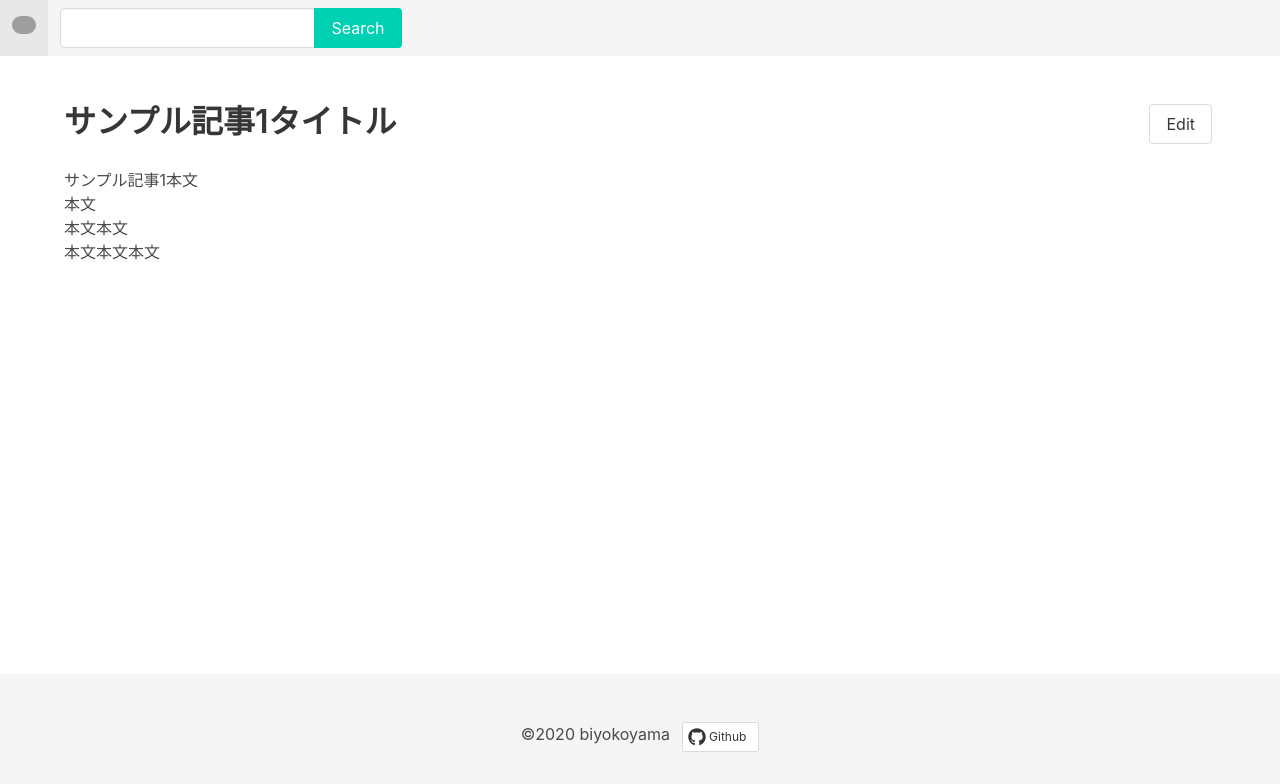
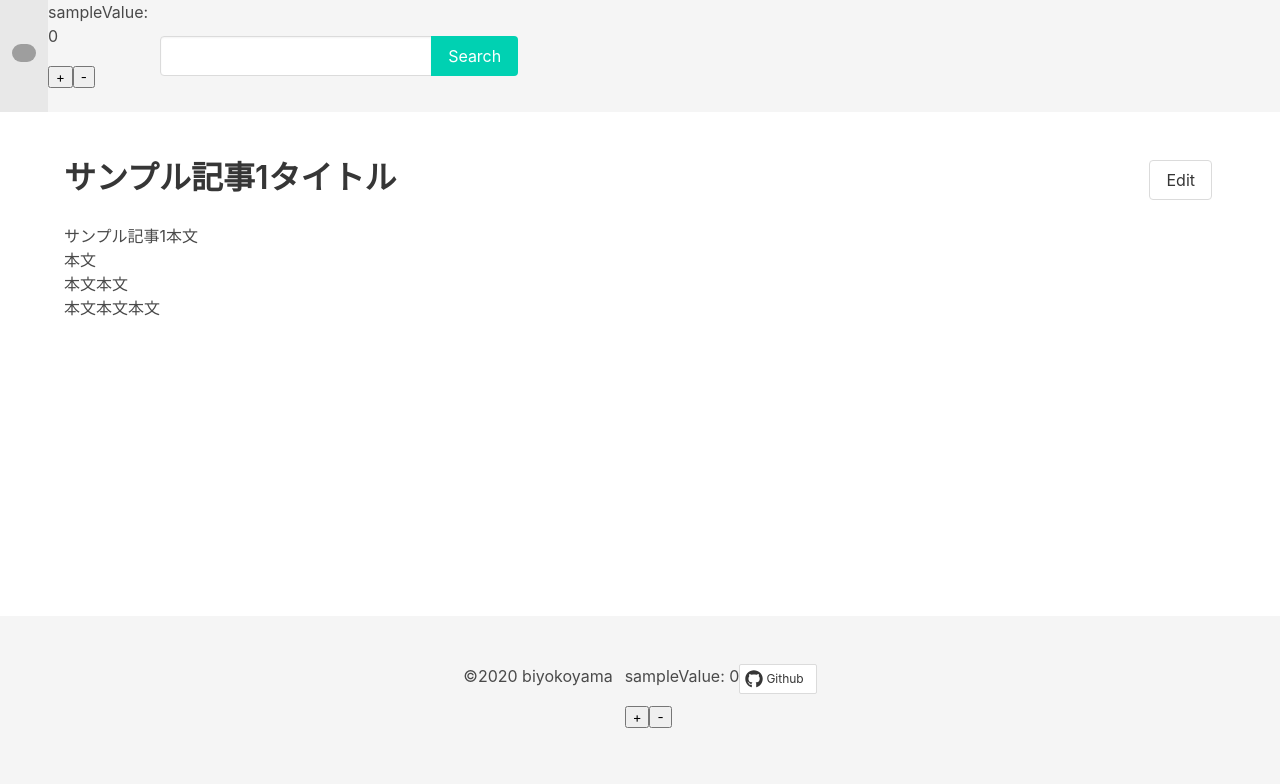
Before and after one commit to biyokoyama/wiki-react-typescript-practice, a React (Create React App) app: page /articles/1 in a window 1280 px wide. Shown: the top 784 px of the page. Built offline with nearby package versions, Linux system fonts and the light colour scheme; grey boxes are pictures that could not be loaded.

Commit message:
redux導入、サンプル実装

```diff
--- a/src/components/Footer.tsx
+++ b/src/components/Footer.tsx
@@ -1,6 +1,7 @@
 import React from "react";
 import { FontAwesomeIcon } from "@fortawesome/react-fontawesome";
 import styled from "styled-components";
+import StoreSample from "./StoreSample";
 
 const Wrapper = styled.footer`
   padding: 3rem;
@@ -11,6 +12,7 @@ const Footer: React.FC = () => {
     <Wrapper className="footer has-background-light">
       <div className="field is-grouped is-grouped-centered">
         <p className="control">©︎2020 biyokoyama</p>
+        <StoreSample />
         <p className="control">
           <a
             href="https://github.com/biyokoyama/wiki-react-typescript-practice"
--- a/src/components/Navbar.tsx
+++ b/src/components/Navbar.tsx
@@ -3,6 +3,7 @@ import { Link, Switch, Route } from "react-router-dom";
 import logo from "../logo.png";
 import SearchForm from "./SearchForm";
 import styled from "styled-components";
+import StoreSample from "./StoreSample";
 
 const Wrapper = styled.nav`
   .navbar__title {
@@ -22,6 +23,7 @@ const Navbar: React.FC = () => {
             <img className="is-rounded" src={logo} width="24" height="24" />
           </span>
         </Link>
+        <StoreSample />
         <Switch>
           <Route path="/" exact />
           <Route>
--- /dev/null
+++ b/src/components/StoreSample.tsx
@@ -0,0 +1,28 @@
+import React from "react";
+import { RootState } from "../store/index";
+import { incrementAction, decrementAction } from "../store/sample";
+import { useSelector, useDispatch } from "react-redux";
+
+const SampleStoreTest: React.FC = () => {
+  const sampleState = useSelector((state: RootState) => {
+    return state.sample;
+  });
+  const dispatch = useDispatch();
+
+  const handleClickIncrementButton = (): void => {
+    dispatch(incrementAction());
+  };
+  const handleClickDecrementButton = (): void => {
+    dispatch(decrementAction());
+  };
+
+  return (
+    <div className="content">
+      <p>sampleValue: {sampleState.sampleValue}</p>
+      <button onClick={handleClickIncrementButton}>+</button>
+      <button onClick={handleClickDecrementButton}>-</button>
+    </div>
+  );
+};
+
+export default SampleStoreTest;
--- a/src/index.tsx
+++ b/src/index.tsx
@@ -6,9 +6,14 @@ import reportWebVitals from "./reportWebVitals";
 
 import "./index/fontawesome.ts";
 
+import { Provider } from "react-redux";
+import store from "./store/index";
+
 ReactDOM.render(
   <React.StrictMode>
-    <App />
+    <Provider store={store}>
+      <App />
+    </Provider>
   </React.StrictMode>,
   document.getElementById("root")
 );
--- /dev/null
+++ b/src/store/index.ts
@@ -0,0 +1,10 @@
+import { combineReducers, createStore } from "redux";
+import { sampleReducer } from "./sample";
+
+export const rootReducer = combineReducers({
+  sample: sampleReducer,
+});
+export type RootState = ReturnType<typeof rootReducer>;
+
+const store = createStore(rootReducer);
+export default store;
--- /dev/null
+++ b/src/store/sample.ts
@@ -0,0 +1,47 @@
+/**
+ * state
+ */
+type SampleState = {
+  sampleValue: number;
+};
+
+/**
+ * actions
+ */
+const INCREMENT = "INCREMENT" as const;
+const DECREMENT = "DECREMENT" as const;
+type SampleAction = {
+  type: string;
+};
+export const incrementAction = (): SampleAction => ({
+  type: INCREMENT,
+});
+export const decrementAction = (): SampleAction => ({
+  type: DECREMENT,
+});
+
+/**
+ * reducer
+ */
+const initialState: SampleState = {
+  sampleValue: 0,
+};
+export const sampleReducer = (
+  state = initialState,
+  action: SampleAction
+): SampleState => {
+  switch (action.type) {
+    case INCREMENT:
+      return {
+        ...state,
+        sampleValue: state.sampleValue + 1,
+      };
+    case DECREMENT:
+      return {
+        ...state,
+        sampleValue: state.sampleValue - 1,
+      };
+    default:
+      return state;
+  }
+};
```
